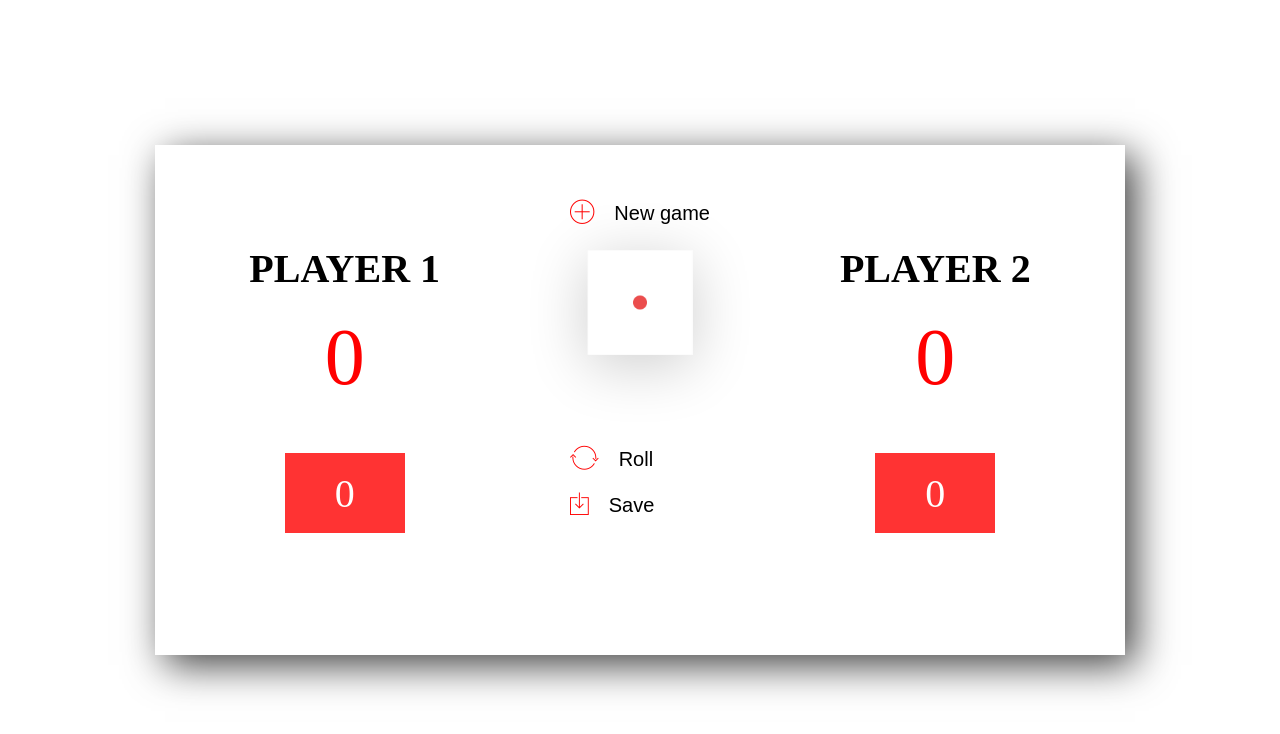
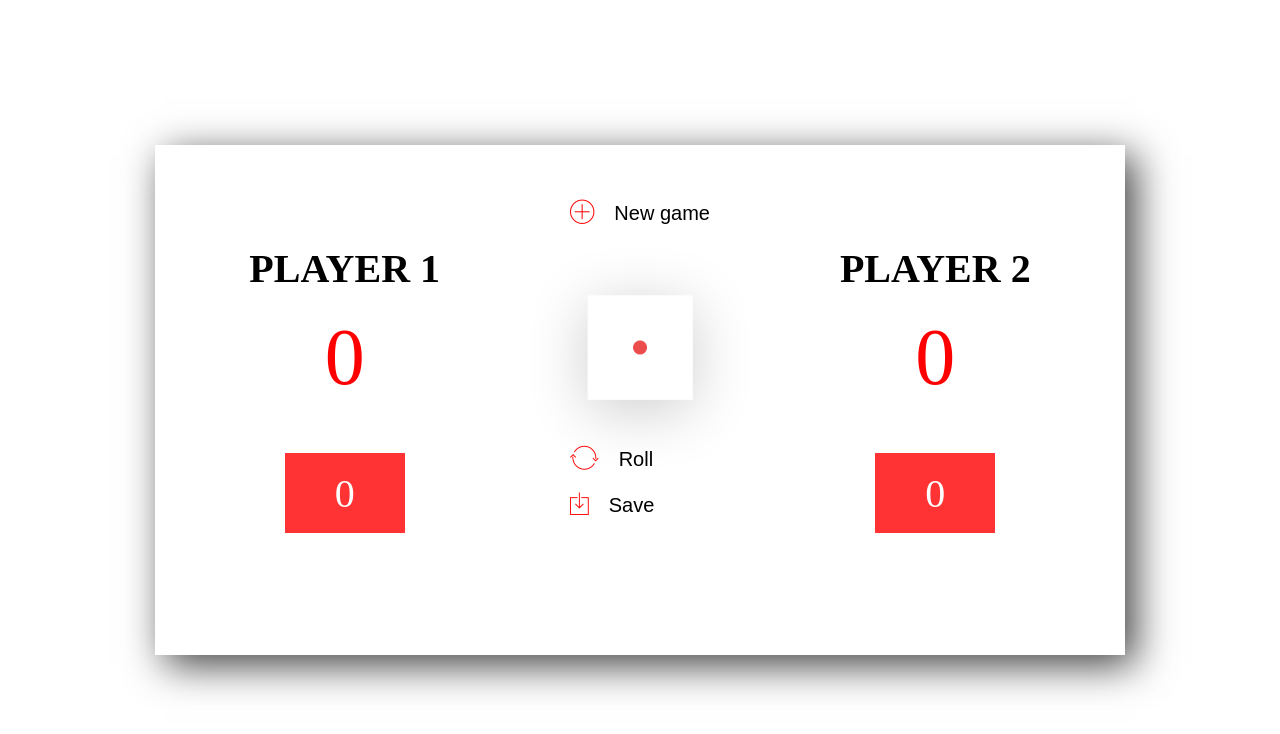
Before and after one commit to PisoDev77/pigTheDiceGame, a plain HTML site: page index.html in a window 1280 px wide. Drawn offline with nearby package versions, Linux system fonts and the light colour scheme.

Commit message:
fix: Fix postion of dice image and main
main의 position을 relative로 수정하고 dice image의 top 값을 150px로 수정

```diff
--- a/static/style.css
+++ b/static/style.css
@@ -27,6 +27,7 @@ main {
   -webkit-box-shadow: 10px 10px 38px 0px rgba(0, 0, 0, 0.75);
   -moz-box-shadow: 10px 10px 38px 0px rgba(0, 0, 0, 0.75);
   box-shadow: 10px 10px 38px 0px rgba(0, 0, 0, 0.75);
+  position: relative;
 }
 
 .player1,
@@ -100,6 +101,6 @@ main {
   width: 105px;
   left: 50%;
   transform: translateX(-50%);
-  top: 250px;
+  top: 150px;
   box-shadow: 0px 10px 60px rgba(0, 0, 0, 0.2);
 }
```
